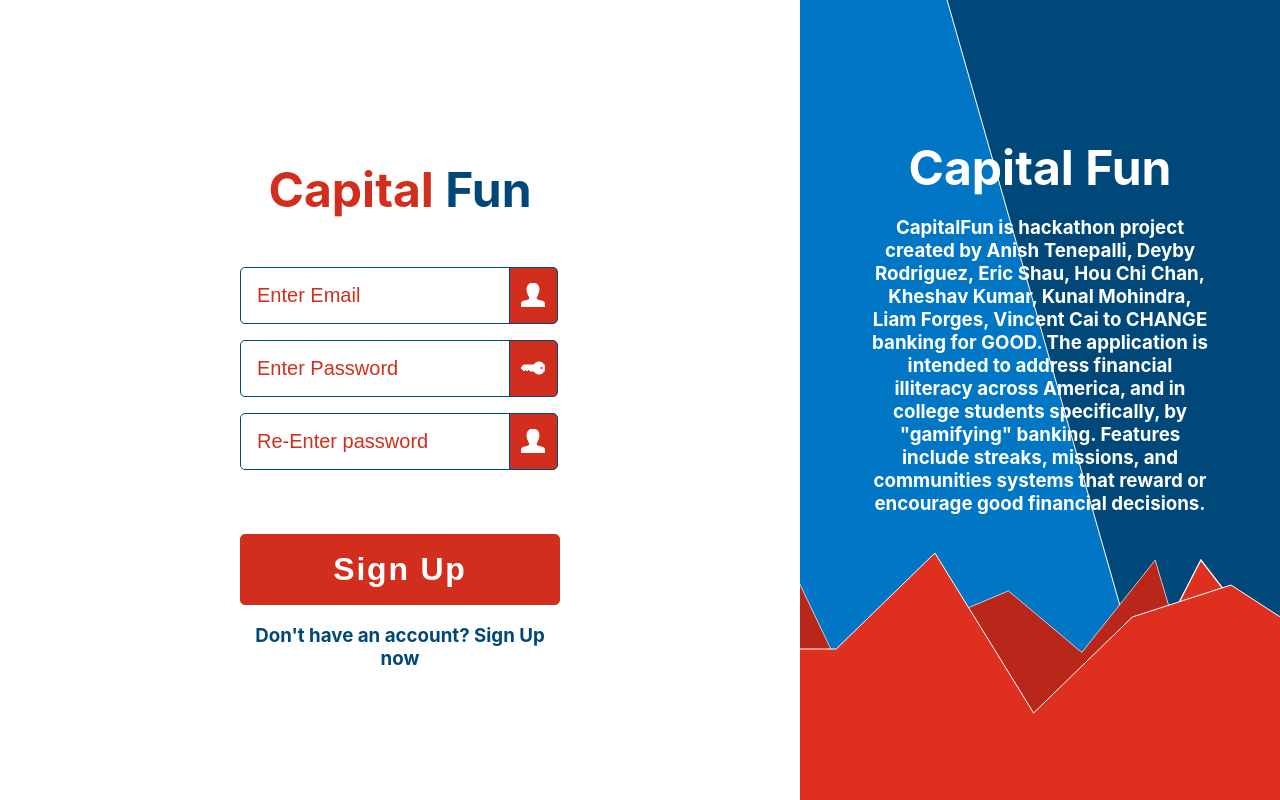
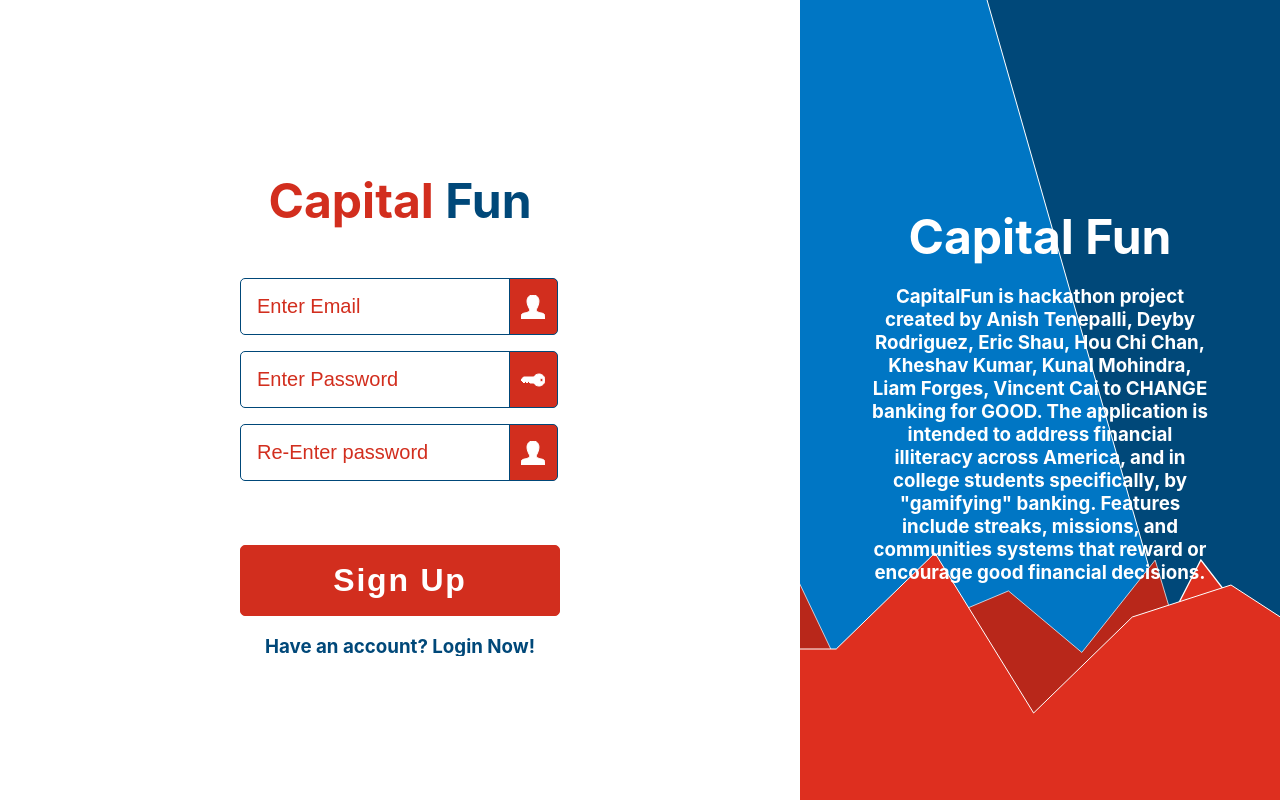
Before and after one commit to deybyr647/C1-SES-Capital-Fun, a Next.js app: page /signup in a window 1280 px wide. Built offline with nearby package versions, Linux system fonts and the light colour scheme; no server answers.

Commit message:
signup page added link + update style

```diff
--- a/pages/signup.js
+++ b/pages/signup.js
@@ -97,10 +97,10 @@ export default function Signup() {
               </div>
             </div>
             <div>
-              <button onClick={e => onSubmit(e)}>Sign Up</button>
+              <button onClick={e => {onSubmit(e); window.location.href='/'}}>Sign Up</button>
               <h3 onClick={() => {
                 window.location.href = "/login"
-              }}> Don't have an account? Sign Up now</h3>
+              }}> Have an account? Login Now! </h3>
             </div>
           </section>
         </section>
--- a/styles/signup.css
+++ b/styles/signup.css
@@ -119,8 +119,7 @@
   position: relative;
   overflow: hidden;
   display: grid;
-  place-items: flex-start center;
-  padding-top: 8rem;
+  place-items: center;
 }
 .signUp > section:last-of-type > section {
   color: #FFFFFF;
--- a/styles/signup.scss
+++ b/styles/signup.scss
@@ -127,8 +127,7 @@
             position: relative;
             overflow: hidden;
             display: grid;
-            place-items: flex-start center;
-            padding-top: 8rem;
+            place-items: center;
             & > section {
                 color: $primary-color;
                 z-index: 5;
```
Also changed, not shown: 1 other file (tests, documents, lock files or other folders).
